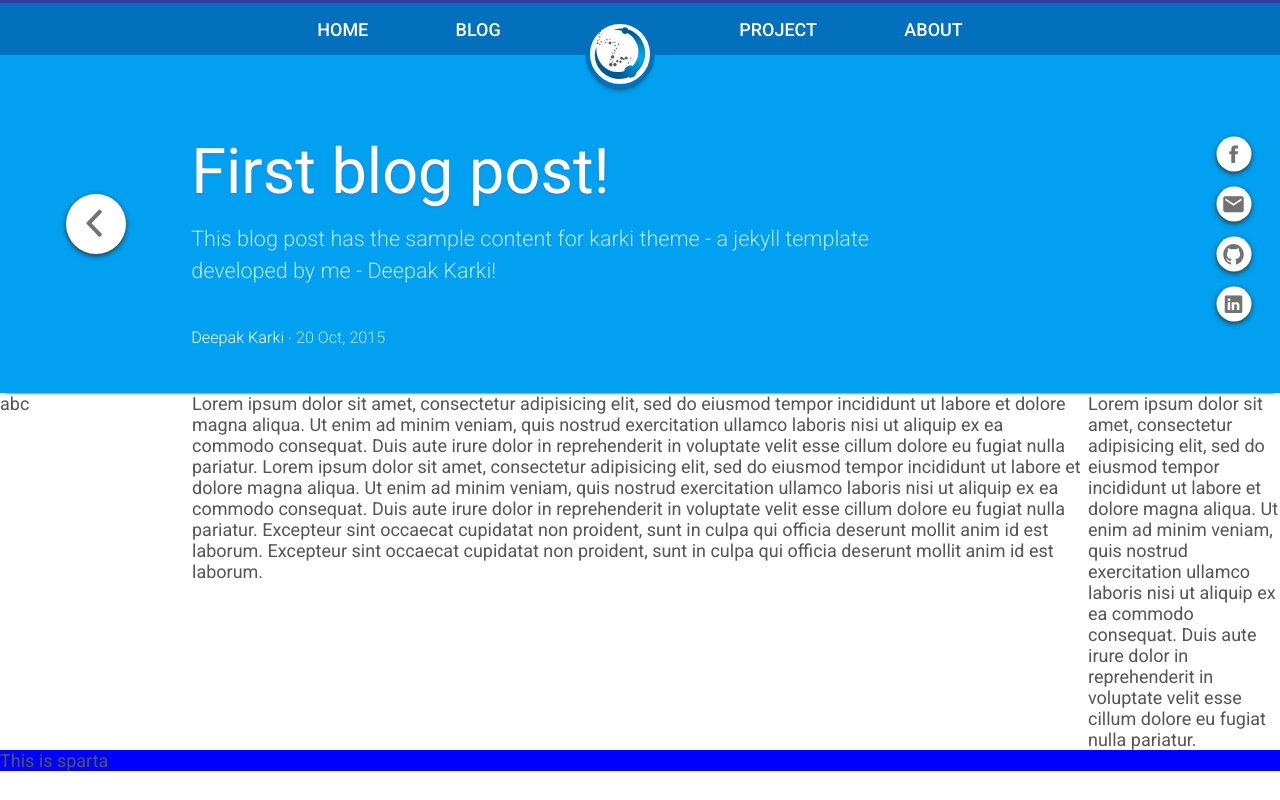
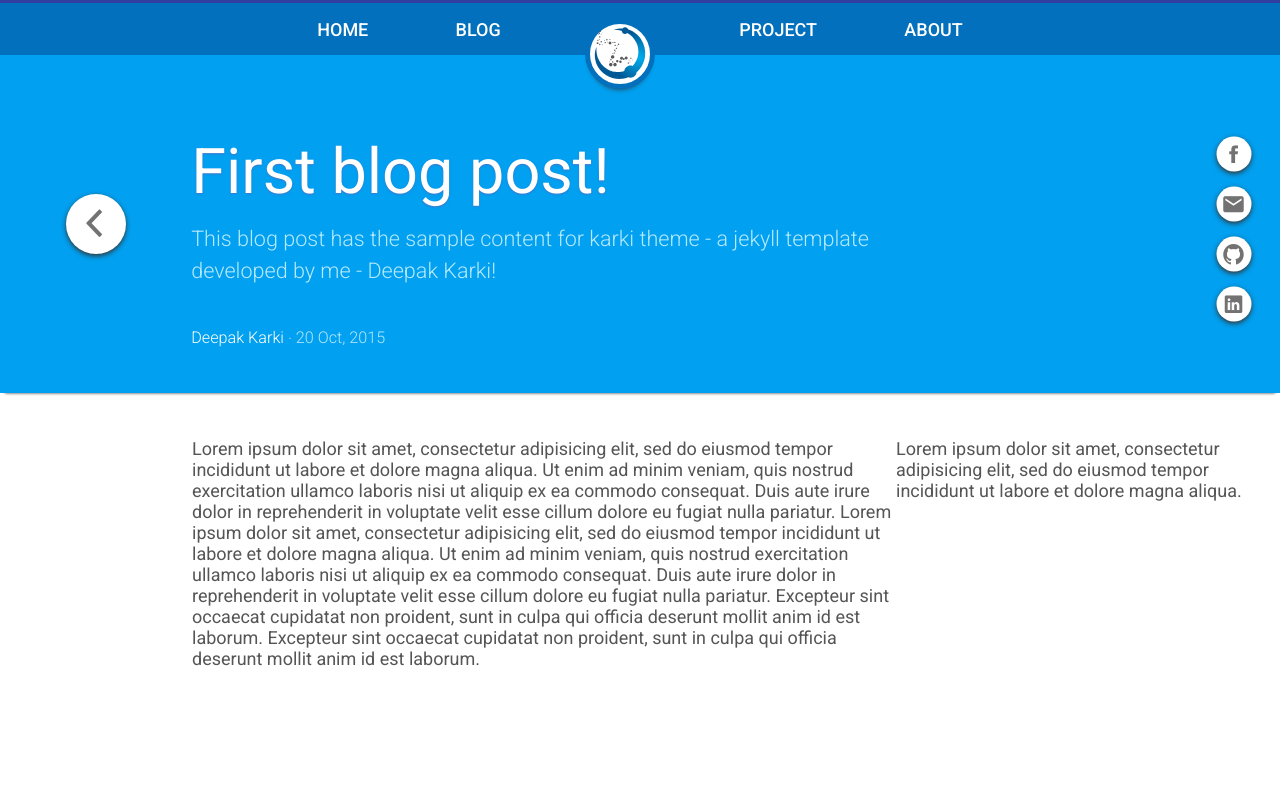
Before and after one commit to deepakkarki/karki-theme, a plain HTML site: page index.html in a window 1280 px wide. Drawn offline with Linux system fonts and the light colour scheme; files whose address does not match are found by name; a web font is replaced by a local one.

```diff
--- a/index.html
+++ b/index.html
@@ -92,7 +92,7 @@ Layout of page
 	<section class="section-content">
 		<div class="left-aside">
 			<!-- need to change class names to something more meaningful-->
-			abc
+			.
 		</div>
 		<div class="content">
 			Lorem ipsum dolor sit amet, consectetur adipisicing elit, sed do eiusmod tempor incididunt ut labore et dolore magna aliqua. Ut enim ad minim veniam,	quis nostrud exercitation ullamco laboris nisi ut aliquip ex ea commodo consequat.
@@ -105,7 +105,7 @@ Layout of page
 							desc.
 							logos
 			-->
-			Lorem ipsum dolor sit amet, consectetur adipisicing elit, sed do eiusmod tempor incididunt ut labore et dolore magna aliqua. Ut enim ad minim veniam, quis nostrud exercitation ullamco laboris nisi ut aliquip ex ea commodo consequat. Duis aute irure dolor in reprehenderit in voluptate velit esse cillum dolore eu fugiat nulla pariatur.
+			Lorem ipsum dolor sit amet, consectetur adipisicing elit, sed do eiusmod tempor incididunt ut labore et dolore magna aliqua.
 		</div>
 	</section>
 
--- a/resources/css/style.css
+++ b/resources/css/style.css
@@ -43,8 +43,8 @@ body {
     text-rendering: optimizeLegibility;
     overflow-x: hidden;
     height: 100%;
+    min-height: 100%;
     width: 100%;
-
 }
 
 code {
@@ -203,7 +203,7 @@ nav .logo img:hover {
 .blog-title .title-wrapper {
   float: left;
   width: 70%;
-  padding-right: 10%;
+  padding-right: 15%;
   margin-top: 60px;
   margin-bottom: 15px;
 }
@@ -304,6 +304,11 @@ nav .logo img:hover {
 /*       content        */
 /************************/
 
+.section-content {
+  padding-top: 3.5%;
+  min-height: 100%;
+}
+
 .section-content::after {
   clear: both;
   content: ".";
@@ -315,14 +320,26 @@ nav .logo img:hover {
 .section-content .left-aside {
   float: left;
   width: 15%;
+  visibility: hidden;
 }
 
 .section-content .content {
   float: left;
-  width: 70%;
+  width: 55%;
 }
 
 .section-content .right-aside {
   float: left;
-  width: 15%;
+  width: 30%;
 }
+
+/************************/
+/*****   footer  ******/
+/************************/
+/*
+footer {
+ position: fixed;
+ bottom: 0;
+ width: 100%;
+}
+*/
```
